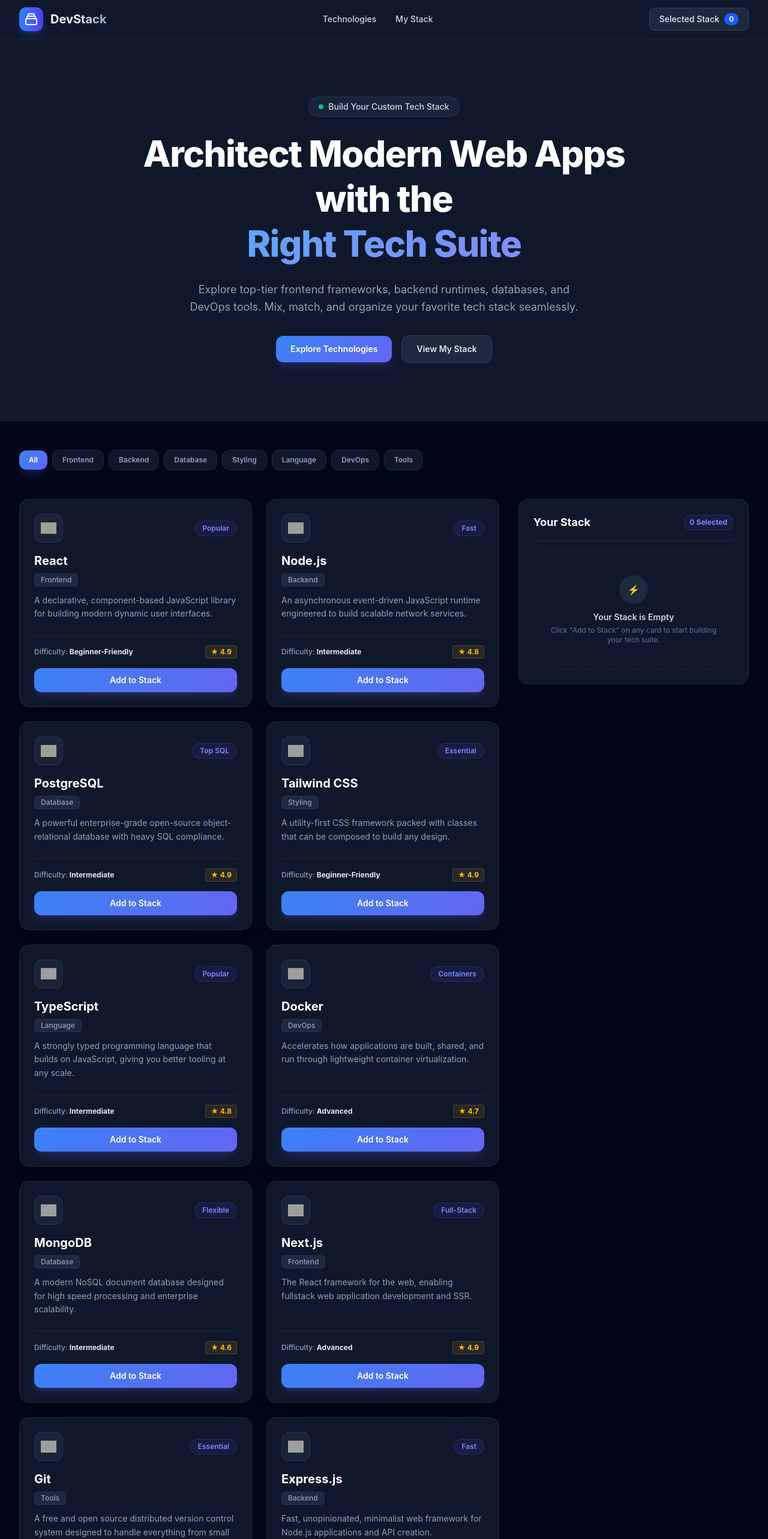
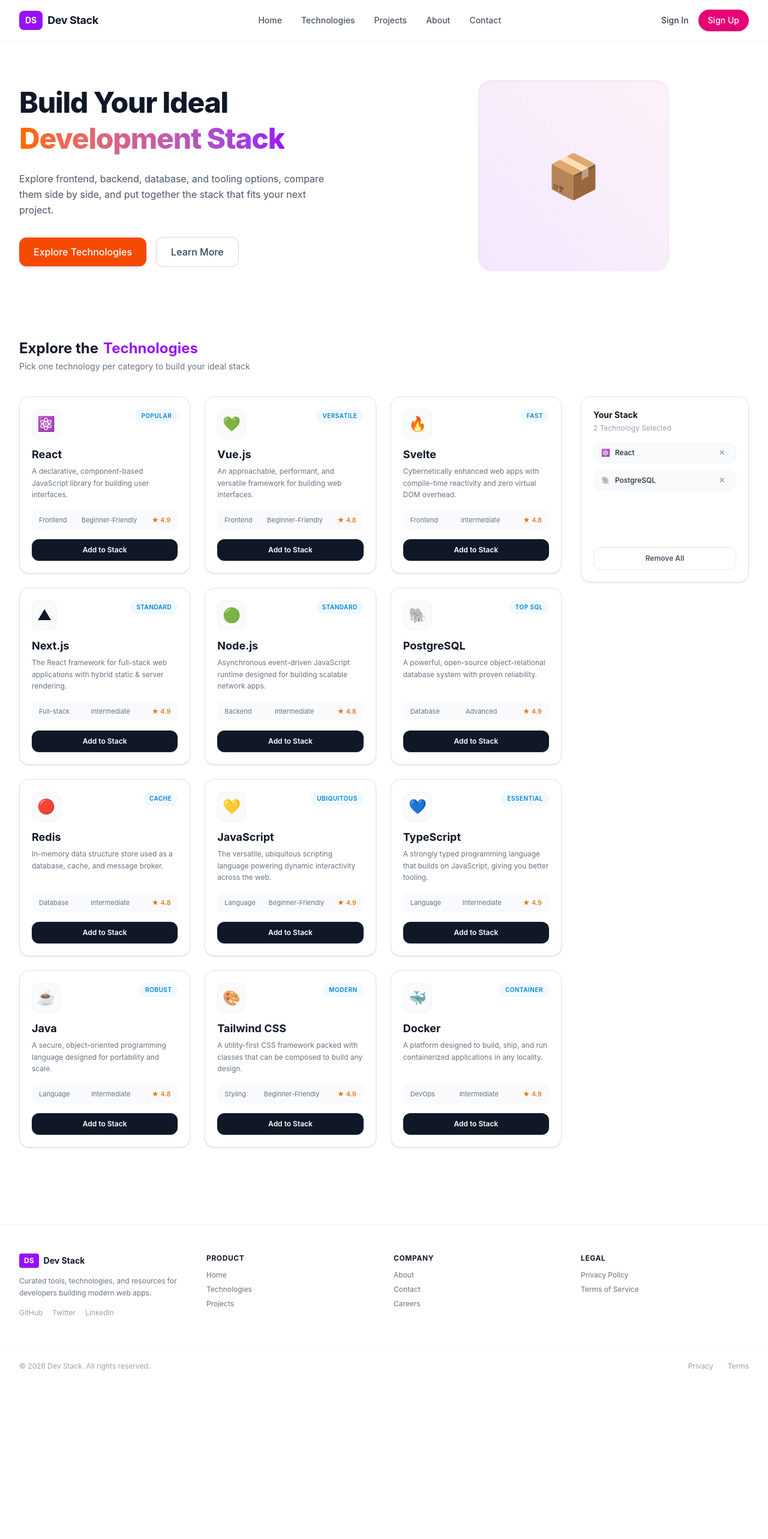
Before and after one commit to csearafat/devstack-assignment, a React (Vite) app: page / in a window 1280 px wide. Shown: the top 2566 px of the page at 60% size. After the commit the page ends 2310 px from the top, so only its background shows below. Built offline with nearby package versions, Linux system fonts and the light colour scheme; grey boxes are pictures that could not be loaded.

Commit message:
Update UI to match Figma design

```diff
--- a/src/App.jsx
+++ b/src/App.jsx
@@ -1,151 +1,231 @@
-import React, { useState, useEffect } from 'react';
+import React, { useState } from 'react';
 import { ToastContainer, toast } from 'react-toastify';
 import 'react-toastify/dist/ReactToastify.css';
 
-import Navbar from './components/Navbar';
-import Hero from './components/Hero';
-import TechCard from './components/TechCard';
-import StackSidebar from './components/StackSidebar';
-import Footer from './components/Footer';
+// Sample tech data matching the Figma layout
+const technologies = [
+  { id: 1, name: 'React', category: 'Frontend', badge: 'Popular', difficulty: 'Beginner-Friendly', rating: 4.9, icon: '⚛️', desc: 'A declarative, component-based JavaScript library for building user interfaces.' },
+  { id: 2, name: 'Vue.js', category: 'Frontend', badge: 'Versatile', difficulty: 'Beginner-Friendly', rating: 4.8, icon: '💚', desc: 'An approachable, performant, and versatile framework for building web interfaces.' },
+  { id: 3, name: 'Svelte', category: 'Frontend', badge: 'Fast', difficulty: 'Intermediate', rating: 4.8, icon: '🔥', desc: 'Cybernetically enhanced web apps with compile-time reactivity and zero virtual DOM overhead.' },
+  { id: 4, name: 'Next.js', category: 'Full-stack', badge: 'Standard', difficulty: 'Intermediate', rating: 4.9, icon: '▲', desc: 'The React framework for full-stack web applications with hybrid static & server rendering.' },
+  { id: 5, name: 'Node.js', category: 'Backend', badge: 'Standard', difficulty: 'Intermediate', rating: 4.8, icon: '🟢', desc: 'Asynchronous event-driven JavaScript runtime designed for building scalable network apps.' },
+  { id: 6, name: 'PostgreSQL', category: 'Database', badge: 'Top SQL', difficulty: 'Advanced', rating: 4.9, icon: '🐘', desc: 'A powerful, open-source object-relational database system with proven reliability.' },
+  { id: 7, name: 'Redis', category: 'Database', badge: 'Cache', difficulty: 'Intermediate', rating: 4.8, icon: '🔴', desc: 'In-memory data structure store used as a database, cache, and message broker.' },
+  { id: 8, name: 'JavaScript', category: 'Language', badge: 'Ubiquitous', difficulty: 'Beginner-Friendly', rating: 4.9, icon: '💛', desc: 'The versatile, ubiquitous scripting language powering dynamic interactivity across the web.' },
+  { id: 9, name: 'TypeScript', category: 'Language', badge: 'Essential', difficulty: 'Intermediate', rating: 4.9, icon: '💙', desc: 'A strongly typed programming language that builds on JavaScript, giving you better tooling.' },
+  { id: 10, name: 'Java', category: 'Language', badge: 'Robust', difficulty: 'Intermediate', rating: 4.8, icon: '☕', desc: 'A secure, object-oriented programming language designed for portability and scale.' },
+  { id: 11, name: 'Tailwind CSS', category: 'Styling', badge: 'Modern', difficulty: 'Beginner-Friendly', rating: 4.9, icon: '🎨', desc: 'A utility-first CSS framework packed with classes that can be composed to build any design.' },
+  { id: 12, name: 'Docker', category: 'DevOps', badge: 'Container', difficulty: 'Intermediate', rating: 4.9, icon: '🐳', desc: 'A platform designed to build, ship, and run containerized applications in any locality.' },
+];
 
-function App() {
-  const [technologies, setTechnologies] = useState([]);
-  const [selectedStack, setSelectedStack] = useState([]);
-  const [selectedCategory, setSelectedCategory] = useState('All');
-  const [loading, setLoading] = useState(true);
+export default function App() {
+  const [stack, setStack] = useState([technologies[0], technologies[5]]); // Default initial stack
 
-  // Fetch technologies from local JSON
-  useEffect(() => {
-    fetch('/technologies.json')
-      .then((res) => res.json())
-      .then((data) => {
-        setTechnologies(data);
-        setLoading(false);
-      })
-      .catch((error) => {
-        console.error('Error loading technologies:', error);
-        toast.error('Failed to load technologies data.');
-        setLoading(false);
-      });
-  }, []);
-
-  // Add item to stack
-  const handleAddToStack = (tech) => {
-    const isAlreadyAdded = selectedStack.some((item) => item.id === tech.id);
-
-    if (isAlreadyAdded) {
-      toast.warning(`${tech.name} is already in your stack!`, {
-        position: 'top-right',
-        autoClose: 3000,
-      });
-      return;
-    }
-
-    setSelectedStack([...selectedStack, tech]);
-    toast.success(`${tech.name} added to your stack!`, {
-      position: 'top-right',
-      autoClose: 2500,
-    });
-  };
-
-  // Remove single item from stack
-  const handleRemoveFromStack = (id) => {
-    const itemToRemove = selectedStack.find((item) => item.id === id);
-    const updatedStack = selectedStack.filter((item) => item.id !== id);
-    setSelectedStack(updatedStack);
-
-    if (itemToRemove) {
-      toast.info(`${itemToRemove.name} removed from stack.`, {
-        position: 'top-right',
-        autoClose: 2000,
-      });
+  const addToStack = (tech) => {
+    if (!stack.some((item) => item.id === tech.id)) {
+      setStack([...stack, tech]);
+      toast.success(`${tech.name} added to your stack!`);
+    } else {
+      toast.info(`${tech.name} is already in your stack.`);
     }
   };
 
-  // Clear all items
-  const handleClearAll = () => {
-    if (selectedStack.length === 0) return;
-    setSelectedStack([]);
-    toast.error('Cleared all technologies from stack.', {
-      position: 'top-right',
-      autoClose: 2500,
-    });
+  const removeFromStack = (id) => {
+    const item = stack.find((t) => t.id === id);
+    setStack(stack.filter((tech) => tech.id !== id));
+    if (item) toast.warn(`${item.name} removed from stack.`);
   };
 
-  // Categories list for filtering
-  const categories = ['All', 'Frontend', 'Backend', 'Database', 'Styling', 'Language', 'DevOps', 'Tools'];
-
-  const filteredTechnologies =
-    selectedCategory === 'All'
-      ? technologies
-      : technologies.filter((tech) => tech.category === selectedCategory);
+  const removeAll = () => {
+    setStack([]);
+    toast.error('All items removed from stack.');
+  };
 
   return (
-    <div className="min-h-screen bg-slate-950 text-slate-100 flex flex-col font-sans">
-      <ToastContainer theme="dark" />
+    <div className="min-h-screen bg-white text-gray-900 font-sans">
+      <ToastContainer position="top-right" autoClose={2000} />
 
       {/* Navbar */}
-      <Navbar selectedCount={selectedStack.length} />
+      <header className="flex justify-between items-center px-8 py-4 border-b border-gray-100 max-w-7xl mx-auto">
+        <div className="flex items-center gap-2">
+          <div className="bg-purple-600 text-white px-2.5 py-1.5 rounded-lg font-bold text-sm">DS</div>
+          <span className="font-bold text-lg tracking-tight">Dev Stack</span>
+        </div>
+        <nav className="hidden md:flex items-center gap-8 text-sm font-medium text-gray-600">
+          <a href="#home" className="hover:text-purple-600">Home</a>
+          <a href="#technologies" className="hover:text-purple-600">Technologies</a>
+          <a href="#projects" className="hover:text-purple-600">Projects</a>
+          <a href="#about" className="hover:text-purple-600">About</a>
+          <a href="#contact" className="hover:text-purple-600">Contact</a>
+        </nav>
+        <div className="flex items-center gap-4">
+          <button className="text-sm font-medium text-gray-700 hover:text-black">Sign In</button>
+          <button className="bg-pink-600 hover:bg-pink-700 text-white text-sm font-medium px-4 py-2 rounded-full shadow-sm">
+            Sign Up
+          </button>
+        </div>
+      </header>
 
       {/* Hero Section */}
-      <Hero />
+      <section className="max-w-7xl mx-auto px-8 py-16 grid grid-cols-1 md:grid-cols-2 gap-12 items-center">
+        <div>
+          <h1 className="text-5xl font-extrabold tracking-tight text-gray-900 leading-tight mb-6">
+            Build Your Ideal <br />
+            <span className="text-transparent bg-clip-text bg-gradient-to-r from-orange-500 to-purple-600">
+              Development Stack
+            </span>
+          </h1>
+          <p className="text-gray-600 text-base mb-8 max-w-lg leading-relaxed">
+            Explore frontend, backend, database, and tooling options, compare them side by side, and put together the stack that fits your next project.
+          </p>
+          <div className="flex items-center gap-4">
+            <a href="#technologies" className="bg-orange-600 hover:bg-orange-700 text-white font-medium px-6 py-3 rounded-xl shadow-md transition">
+              Explore Technologies
+            </a>
+            <button className="border border-gray-300 hover:border-gray-400 text-gray-700 font-medium px-6 py-3 rounded-xl transition">
+              Learn More
+            </button>
+          </div>
+        </div>
+        <div className="flex justify-center">
+          {/* 3D Isometric Illustration Placeholder */}
+          <div className="w-80 h-80 bg-gradient-to-tr from-purple-100 to-pink-50 rounded-3xl flex items-center justify-center shadow-inner border border-purple-50">
+            <span className="text-7xl animate-pulse">📦</span>
+          </div>
+        </div>
+      </section>
 
-      {/* Main Content Area */}
-      <main id="technologies" className="max-w-7xl mx-auto px-4 sm:px-6 lg:px-8 py-12 flex-grow w-full">
-        {/* Category Filters */}
-        <div className="flex items-center gap-2 overflow-x-auto pb-4 mb-8 custom-scrollbar">
-          {categories.map((category) => (
-            <button
-              key={category}
-              onClick={() => setSelectedCategory(category)}
-              className={`px-4 py-2 rounded-xl text-xs font-semibold whitespace-nowrap transition-all ${
-                selectedCategory === category
-                  ? 'brand-bg-gradient text-white shadow-lg shadow-indigo-500/20'
-                  : 'bg-slate-900 text-slate-400 hover:text-white border border-slate-800'
-              }`}
-            >
-              {category}
-            </button>
-          ))}
+      {/* Main Content & Sidebar Layout */}
+      <section id="technologies" className="max-w-7xl mx-auto px-8 py-12">
+        <div className="mb-10">
+          <h2 className="text-2xl font-bold text-gray-900 flex items-center gap-2">
+            Explore the <span className="text-purple-600">Technologies</span>
+          </h2>
+          <p className="text-gray-500 text-sm mt-1">Pick one technology per category to build your ideal stack</p>
         </div>
 
-        {/* Grid Layout: Tech Cards & Sidebar */}
-        <div className="grid grid-cols-1 lg:grid-cols-3 gap-8 items-start">
-          {/* Tech Cards (2 Columns on large screens) */}
-          <div className="lg:col-span-2">
-            {loading ? (
-              <div className="text-center py-20 text-slate-500">Loading technologies...</div>
-            ) : filteredTechnologies.length === 0 ? (
-              <div className="text-center py-20 text-slate-500">No technologies found in this category.</div>
-            ) : (
-              <div className="grid grid-cols-1 sm:grid-cols-2 gap-6">
-                {filteredTechnologies.map((tech) => (
-                  <TechCard
-                    key={tech.id}
-                    tech={tech}
-                    onAdd={handleAddToStack}
-                    isAdded={selectedStack.some((item) => item.id === tech.id)}
-                  />
-                ))}
+        <div className="grid grid-cols-1 lg:grid-cols-4 gap-8">
+          {/* Technologies Cards Grid */}
+          <div className="lg:col-span-3 grid grid-cols-1 md:grid-cols-3 gap-6">
+            {technologies.map((tech) => (
+              <div key={tech.id} className="bg-white border border-gray-200 rounded-2xl p-5 shadow-sm hover:shadow-md transition flex flex-col justify-between">
+                <div>
+                  <div className="flex justify-between items-start mb-3">
+                    <span className="text-2xl p-2 bg-gray-50 rounded-xl border border-gray-100">{tech.icon}</span>
+                    <span className="text-[10px] font-semibold tracking-wider uppercase px-2.5 py-1 bg-sky-50 text-sky-600 rounded-full">
+                      {tech.badge}
+                    </span>
+                  </div>
+                  <h3 className="font-bold text-gray-900 text-lg mb-1">{tech.name}</h3>
+                  <p className="text-gray-500 text-xs mb-4 leading-relaxed">{tech.desc}</p>
+                </div>
+
+                <div>
+                  <div className="flex justify-between items-center text-[11px] text-gray-500 bg-gray-50 px-3 py-2 rounded-lg mb-4">
+                    <span>{tech.category}</span>
+                    <span>{tech.difficulty}</span>
+                    <span className="flex items-center gap-1 font-medium text-amber-600">★ {tech.rating}</span>
+                  </div>
+                  <button
+                    onClick={() => addToStack(tech)}
+                    className="w-full bg-gray-900 hover:bg-black text-white text-xs font-semibold py-2.5 rounded-xl transition shadow-sm"
+                  >
+                    Add to Stack
+                  </button>
+                </div>
               </div>
-            )}
+            ))}
           </div>
 
-          {/* Selected Stack Sidebar (1 Column) */}
+          {/* Right Sidebar: Your Stack */}
           <div className="lg:col-span-1">
-            <StackSidebar
-              stackItems={selectedStack}
-              onRemove={handleRemoveFromStack}
-              onClearAll={handleClearAll}
-            />
+            <div className="bg-white border border-gray-200 rounded-2xl p-5 shadow-sm sticky top-6">
+              <h3 className="font-bold text-gray-900 text-sm mb-1">Your Stack</h3>
+              <p className="text-xs text-gray-400 mb-4">{stack.length} Technology Selected</p>
+
+              <div className="space-y-3 mb-6 min-h-[150px]">
+                {stack.length === 0 ? (
+                  <p className="text-xs text-gray-400 text-center py-8">No technology added yet.</p>
+                ) : (
+                  stack.map((item) => (
+                    <div key={item.id} className="flex items-center justify-between bg-gray-50 border border-gray-100 px-3 py-2 rounded-xl text-xs">
+                      <div className="flex items-center gap-2">
+                        <span>{item.icon}</span>
+                        <span className="font-medium text-gray-800">{item.name}</span>
+                      </div>
+                      <button
+                        onClick={() => removeFromStack(item.id)}
+                        className="text-gray-400 hover:text-red-500 font-bold px-1.5"
+                      >
+                        ✕
+                      </button>
+                    </div>
+                  ))
+                )}
+              </div>
+
+              {stack.length > 0 && (
+                <button
+                  onClick={removeAll}
+                  className="w-full border border-gray-200 hover:bg-gray-50 text-gray-600 text-xs font-semibold py-2.5 rounded-xl transition"
+                >
+                  Remove All
+                </button>
+              )}
+            </div>
           </div>
         </div>
-      </main>
+      </section>
 
       {/* Footer */}
-      <Footer />
+      <footer className="border-t border-gray-100 mt-20">
+        <div className="max-w-7xl mx-auto px-8 py-12 grid grid-cols-1 md:grid-cols-4 gap-8 text-xs text-gray-500">
+          <div>
+            <div className="flex items-center gap-2 mb-3">
+              <div className="bg-purple-600 text-white px-2 py-1 rounded font-bold text-xs">DS</div>
+              <span className="font-bold text-gray-900 text-sm">Dev Stack</span>
+            </div>
+            <p className="leading-relaxed mb-4">
+              Curated tools, technologies, and resources for developers building modern web apps.
+            </p>
+            <div className="flex gap-4 text-gray-400">
+              <a href="#github" className="hover:text-gray-600">GitHub</a>
+              <a href="#twitter" className="hover:text-gray-600">Twitter</a>
+              <a href="#linkedin" className="hover:text-gray-600">LinkedIn</a>
+            </div>
+          </div>
+          <div>
+            <h4 className="font-bold text-gray-900 uppercase tracking-wider mb-3">Product</h4>
+            <ul className="space-y-2">
+              <li><a href="#home" className="hover:text-gray-900">Home</a></li>
+              <li><a href="#tech" className="hover:text-gray-900">Technologies</a></li>
+              <li><a href="#projects" className="hover:text-gray-900">Projects</a></li>
+            </ul>
+          </div>
+          <div>
+            <h4 className="font-bold text-gray-900 uppercase tracking-wider mb-3">Company</h4>
+            <ul className="space-y-2">
+              <li><a href="#about" className="hover:text-gray-900">About</a></li>
+              <li><a href="#contact" className="hover:text-gray-900">Contact</a></li>
+              <li><a href="#careers" className="hover:text-gray-900">Careers</a></li>
+            </ul>
+          </div>
+          <div>
+            <h4 className="font-bold text-gray-900 uppercase tracking-wider mb-3">Legal</h4>
+            <ul className="space-y-2">
+              <li><a href="#privacy" className="hover:text-gray-900">Privacy Policy</a></li>
+              <li><a href="#terms" className="hover:text-gray-900">Terms of Service</a></li>
+            </ul>
+          </div>
+        </div>
+        <div className="max-w-7xl mx-auto px-8 py-6 border-t border-gray-50 flex justify-between items-center text-xs text-gray-400">
+          <p>© 2026 Dev Stack. All rights reserved.</p>
+          <div className="flex gap-6">
+            <a href="#privacy" className="hover:text-gray-600">Privacy</a>
+            <a href="#terms" className="hover:text-gray-600">Terms</a>
+          </div>
+        </div>
+      </footer>
     </div>
   );
 }
-
-export default App;
```
